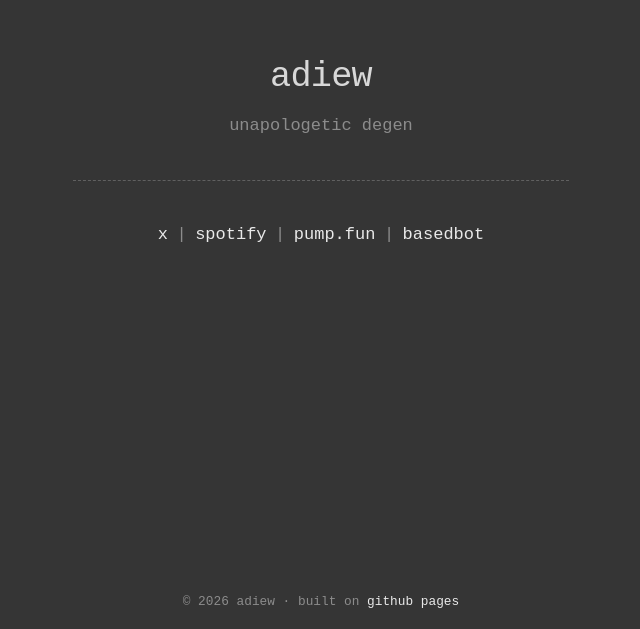
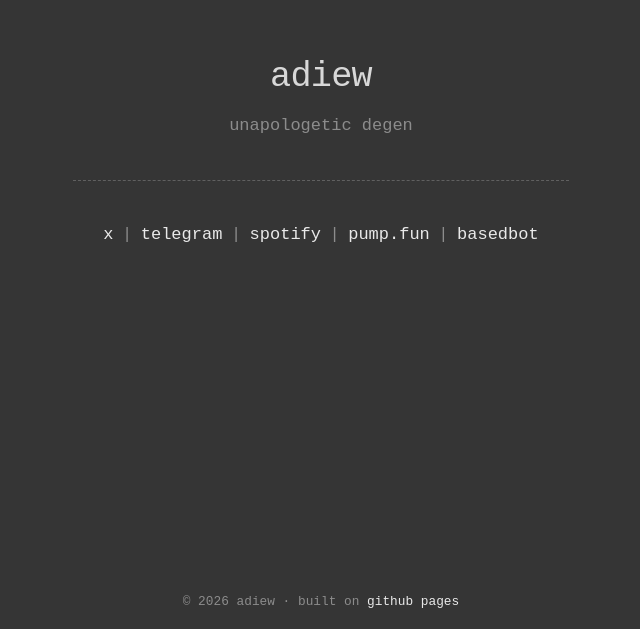
Before and after one commit to adi3www/adi3www.github.io, a plain HTML site: page index.html in a window 1280 px wide. Shown: the part 171-800 px from the top of the page, without its empty margins (319-959 px from the left). Drawn offline with Linux system fonts and the light colour scheme.

Commit message:
Update links in index.html

```diff
--- a/index.html
+++ b/index.html
@@ -151,7 +151,7 @@
     <hr>
 
     <p class="links">
-      <a href="https://x.com/adi3www" target="_blank" rel="noopener">x</a><span class="sep">|</span><a href="https://open.spotify.com/user/31kq6tck5pgbsc7tm3xl42gslgkq" target="_blank" rel="noopener">spotify</a><span class="sep">|</span><span class="dd"><button type="button" class="dd-btn" aria-expanded="false" aria-controls="pump-menu">pump.fun</button><span class="dd-menu" id="pump-menu"><a href="https://pump.fun/u/adi3www" target="_blank" rel="noopener">pump.fun app</a><a href="https://trade.padre.gg/rk/adi3www" target="_blank" rel="noopener">terminal</a></span></span><span class="sep">|</span><span class="dd dd-end"><button type="button" class="dd-btn" aria-expanded="false" aria-controls="basedbot-menu">basedbot</button><span class="dd-menu" id="basedbot-menu"><a href="https://basedbot.app/r/adi3www" target="_blank" rel="noopener">web app</a><a href="https://t.me/based_eth_bot?start=r_adi3www" target="_blank" rel="noopener">telegram bot</a></span></span>
+      <a href="https://x.com/adi3www" target="_blank" rel="noopener">x</a><span class="sep">|</span><a href="https://t.me/adi3wwwfun" target="_blank" rel="noopener">telegram</a><span class="sep">|</span><a href="https://open.spotify.com/user/31kq6tck5pgbsc7tm3xl42gslgkq" target="_blank" rel="noopener">spotify</a><span class="sep">|</span><span class="dd"><button type="button" class="dd-btn" aria-expanded="false" aria-controls="pump-menu">pump.fun</button><span class="dd-menu" id="pump-menu"><a href="https://pump.fun/u/adi3www" target="_blank" rel="noopener">pump.fun app</a><a href="https://trade.padre.gg/rk/adi3www" target="_blank" rel="noopener">terminal</a></span></span><span class="sep">|</span><span class="dd dd-end"><button type="button" class="dd-btn" aria-expanded="false" aria-controls="basedbot-menu">basedbot</button><span class="dd-menu" id="basedbot-menu"><a href="https://basedbot.app/r/adi3www" target="_blank" rel="noopener">web app</a><a href="https://t.me/based_eth_bot?start=r_adi3www" target="_blank" rel="noopener">telegram bot</a></span></span>
     </p>
   </main>
 
```
